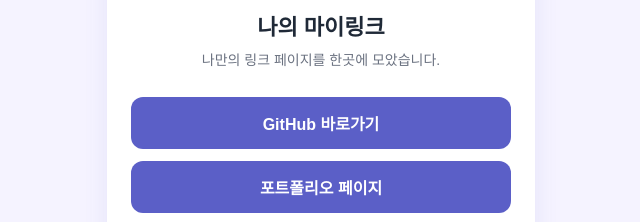
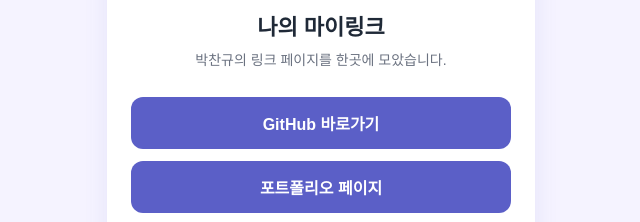
Before and after one commit to changyu121700/mylink, a plain HTML site: page mylink/index.html in a window 1280 px wide. Shown: the part 179-401 px from the top of the page, 319-959 px from the left. Drawn offline with Linux system fonts and the light colour scheme.

Commit message:
Update index.html

```diff
--- a/mylink/index.html
+++ b/mylink/index.html
@@ -3,7 +3,7 @@
 <head>
   <meta charset="UTF-8" />
   <meta name="viewport" content="width=device-width, initial-scale=1.0" />
-  <title>마이링크 - 나만의 링크 페이지</title>
+  <title>마이링크 - 박찬규의 링크 페이지</title>
   <style>
     body { margin: 0; padding: 60px 20px; font-family: sans-serif; background: #f5f3ff; display: flex; justify-content: center; }
     .card { width: 100%; max-width: 380px; background: white; border-radius: 20px; padding: 36px 24px; text-align: center; box-shadow: 0 10px 25px rgba(91,95,199,0.1); }
@@ -18,7 +18,7 @@
   <div class="card">
     <div class="avatar">ML</div>
     <h1>나의 마이링크</h1>
-    <p>나만의 링크 페이지를 한곳에 모았습니다.</p>
+    <p>박찬규의 링크 페이지를 한곳에 모았습니다.</p>
     <a class="btn" href="https://github.com/" target="_blank">GitHub 바로가기</a>
     <a class="btn" href="https://www.google.com/" target="_blank">포트폴리오 페이지</a>
     <a class="btn" href="https://www.naver.com/" target="_blank">블로그 바로가기</a>
```
